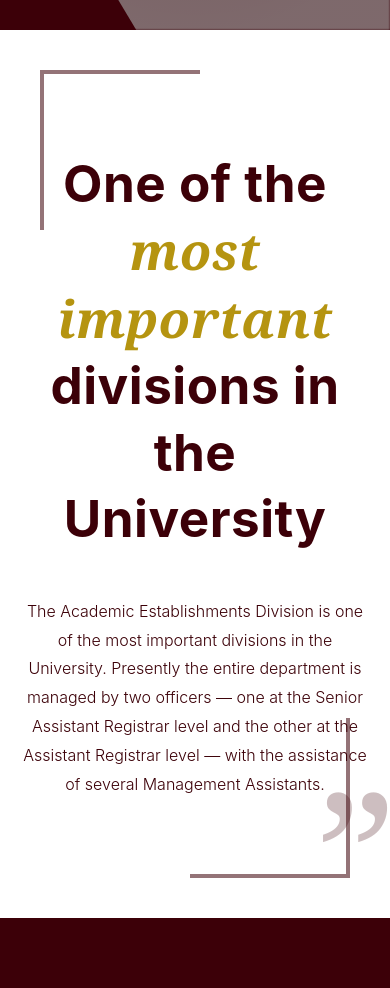
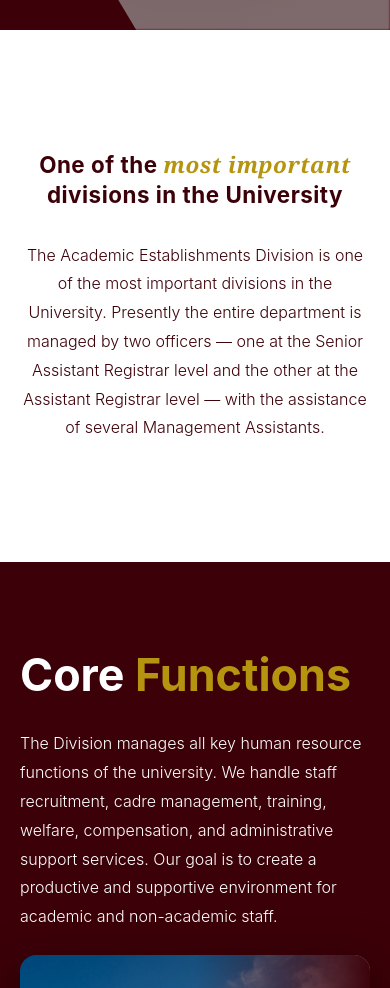
Before and after one commit to Anjana4444/Academic_division, a React (Vite) app in the folder my-react-app/: page / in a window 390 px wide. Shown: the part 476-1464 px from the top of the page. Built offline with nearby package versions, Linux system fonts and the light colour scheme; grey boxes are pictures that could not be loaded; the HTML template or start-up script is replaced by a standard one.

Commit message:
mobile responsiveness-2

```diff
--- a/my-react-app/src/pages/AboutPage.tsx
+++ b/my-react-app/src/pages/AboutPage.tsx
@@ -32,9 +32,9 @@ export default function AboutPage() {
   {/* Left Section (1/3 width on desktop): Solid Color & Text */}
   <div className="flex flex-col justify-center bg-[#ffffff] px-8 py-12 md:col-span-1 md:px-12">
     <div className="w-full text-left">
-      <h1 className="m-0 mb-6 font-sans text-4xl font-bold leading-tight uppercase tracking-normal text-[#3C0008] lg:text-4xl drop-shadow-[0_1px_1px_rgba(0,0,0,1)]">
-        About <span className="text-[#B59410]">Our Division</span>
-      </h1>
+      <h1 className="m-14 mb-6 font-sans text-2xl sm:text-3xl lg:text-4xl font-bold leading-tight uppercase tracking-normal text-[#3C0008] drop-shadow-[0_1px_1px_rgba(0,0,0,1)]">
+  About <span className="text-[#B59410]">Our Division</span>
+</h1>
 
       <p className="font-sans text-[14px] font-bold tracking-[0.5px] text-[#3C0008]">
         Upholding academic excellence through dedicated administration at the heart of the University of Peradeniya.
--- a/my-react-app/src/pages/HomePage.tsx
+++ b/my-react-app/src/pages/HomePage.tsx
@@ -70,16 +70,16 @@ const HomePage: React.FC = () => {
 
 
         {/* Structural Frames */}
-        <div className="absolute border-4 border-[#3C0008]/55 border-b-0 border-r-0 top-10 left-10 h-40 w-40" />
-        <div className="absolute border-4 border-[#3C0008]/55 border-t-0 border-l-0 bottom-10 right-10 h-40 w-40" />
+        <div className="hidden sm:block absolute border-4 border-[#3C0008]/55 border-b-0 border-r-0 top-10 left-10 h-40 w-40" />
+        <div className="hidden sm:block absolute border-4 border-[#3C0008]/55 border-t-0 border-l-0 bottom-10 right-10 h-40 w-40" />
 
         <div className="relative z-5 w-full max-w-225">
-          <h2 className="font-sans text-[3.2rem] font-bold leading-[1.3] tracking-[0.5px] text-[#3C0008] mb-11.25">
+          <h2 className="font-sans text-[1.4rem] sm:text-[2.4rem] lg:text-[3.2rem] font-bold leading-[1.3] tracking-[0.5px] text-[#3C0008] mb-8">
             One of the <span className="font-serif italic text-[#B59410]">most important</span> divisions in the University
           </h2>
 
           <div className="relative mx-auto max-w-190">
-            <span className="absolute -top-11.25 -left-23.75 select-none font-serif text-[11rem] leading-none text-[#3C0008] opacity-25 pointer-events-none">
+            <span className="hidden lg:block absolute -top-11.25 -left-23.75 select-none font-serif text-[11rem] leading-none text-[#3C0008] opacity-25 pointer-events-none">
   “
 </span>
             <p className="font-sans font-light text-base leading-[1.8] text-[#3C0008]">
@@ -88,7 +88,7 @@ const HomePage: React.FC = () => {
               level and the other at the Assistant Registrar level — with the assistance of several Management
               Assistants.
             </p>
-            <span className="absolute -bottom-35 -right-6.75 select-none font-serif text-[11rem] leading-none text-[#3C0008] opacity-25 pointer-events-none">
+            <span className="hidden lg:block absolute -bottom-35 -right-6.75 select-none font-serif text-[11rem] leading-none text-[#3C0008] opacity-25 pointer-events-none">
   ”
 </span>
           </div>
@@ -101,14 +101,14 @@ const HomePage: React.FC = () => {
       <section className="flex w-full justify-center overflow-hidden bg-[#3C0008] px-5 py-20 text-white">
         <div className="w-full max-w-300">
 
-          <div className="mr-auto mb-6 max-w-212.5 text-start">
+          <div className="mr-auto mb-6 max-w-xl text-start">
             <h2 className="font-sans text-[2.8rem] font-bold text-white mb-5">
               Core <span className="text-[#B59410]">Functions</span>
             </h2>
-            <p className="text-base font-light leading-[1.8] text-white text-justify">
-              The Division manages all key human resource functions of the university. <br />
-              We handle staff recruitment, cadre management, training, welfare, compensation, <br />
-              and administrative support services. Our goal is to create a productive and <br />
+            <p className="text-base font-light leading-[1.8] text-white text-left">
+  The Division manages all key human resource functions of the university.
+  We handle staff recruitment, cadre management, training, welfare, compensation,
+  and administrative support services. Our goal is to create a productive and
   supportive environment for academic and non-academic staff.
 </p>
           </div>
```
Lines whose indentation alone changed are shown as unchanged.
